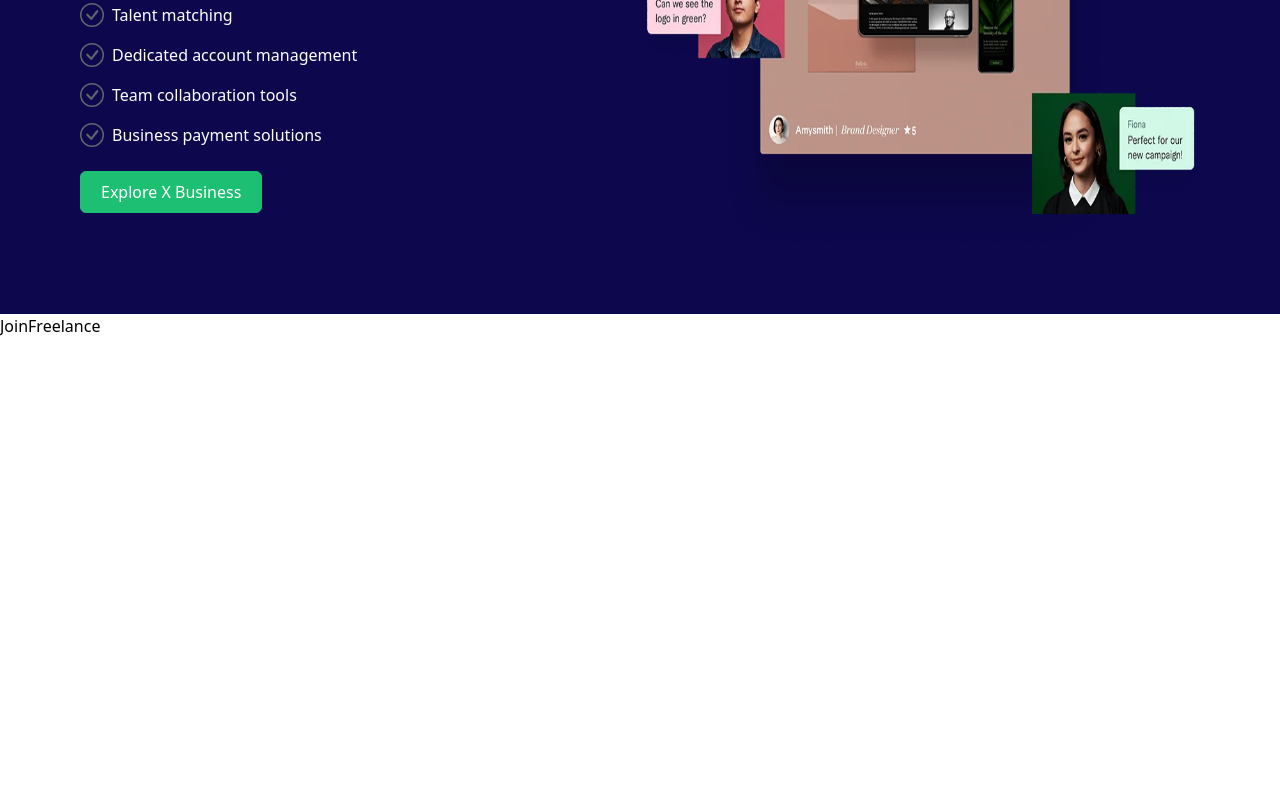
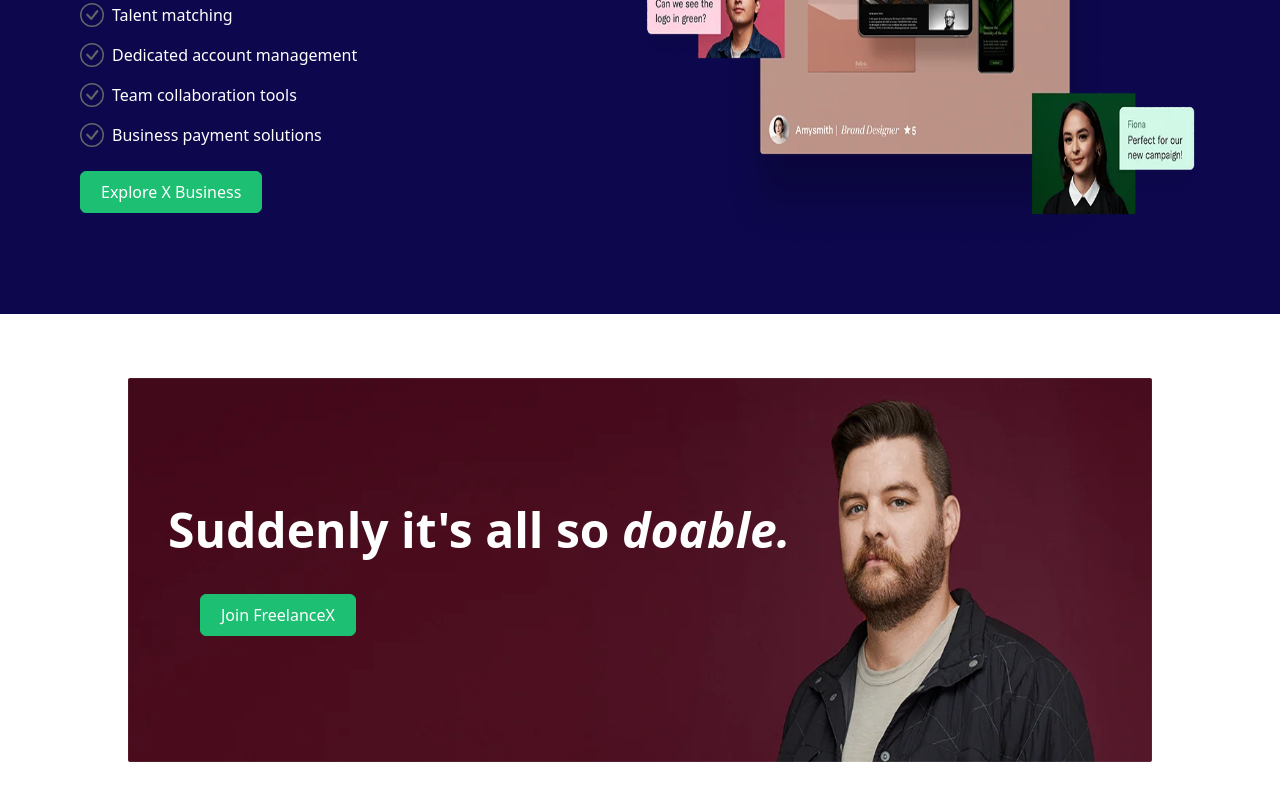
Before and after one commit to pray3m/freelanceX, a Next.js app in the folder client/: page / in a window 1280 px wide. Shown: the part 2846-3646 px from the top of the page. Before the commit the page ends 3184 px from the top, so only its background shows below. Built offline with nearby package versions, Linux system fonts and the light colour scheme.

Commit message:
feat(JoinX) : create join component

```diff
--- a/client/src/components/JoinFreelance.jsx
+++ b/client/src/components/JoinFreelance.jsx
@@ -1,9 +1,25 @@
-import React from 'react'
+import Image from "next/image";
+import React from "react";
 
-const JoinFreelance = () => {
+function JoinFiverr() {
   return (
-    <div>JoinFreelance</div>
-  )
+    <div className=" mx-4 my-6 md:mx-32 md:my-16 relative">
+      <div className="absolute z-10 top-1/3 left-5 md:left-10">
+        <h4 className="text-white text-4xl md:text-5xl mb-10 font-semibold">
+          Suddenly it's all so <i>doable.</i>
+        </h4>
+        <button
+          className="border text-base font-medium px-5 py-2 md:mx-8 border-[#1DBF73] bg-[#1DBF73] text-white rounded-md"
+          type="button"
+        >
+          Join FreelanceX
+        </button>
+      </div>
+      <div className="brightness-90 md:brightness-100 h-80 w-full md:h-96">
+        <Image src="/bg-signup.webp" fill alt="signup" className="rounded-sm" />
+      </div>
+    </div>
+  );
 }
 
-export default JoinFreelance
+export default JoinFiverr;
```
